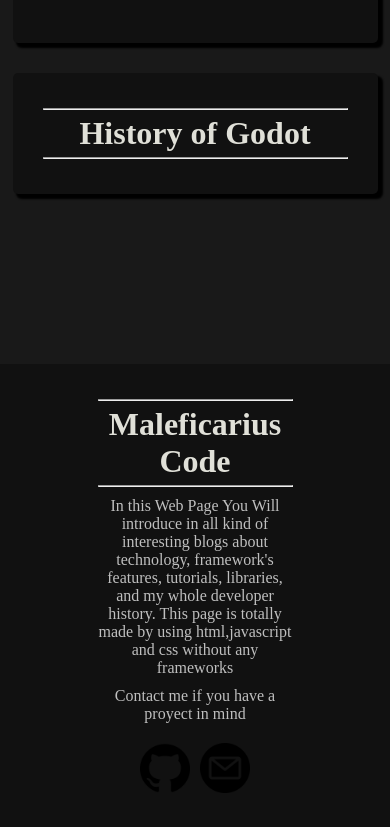
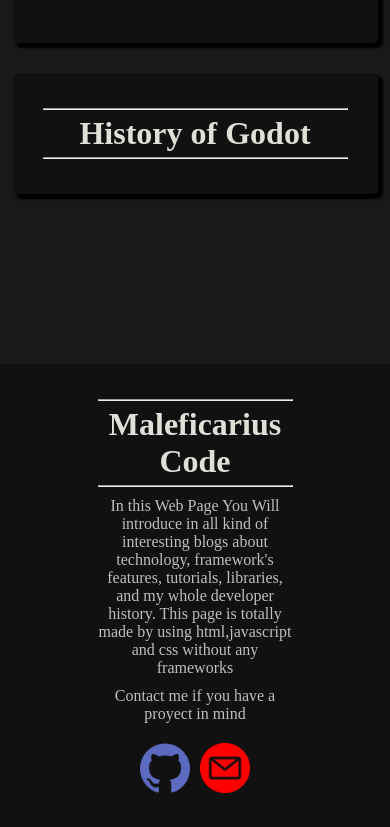
Before and after one commit to Miguel-Angel-Batres/MaleficariusCode, a plain HTML site: page CompetitiveProgramming.html in a window 390 px wide. Shown: the part 1063-1890 px from the top of the page. Drawn offline with Linux system fonts and the light colour scheme.

Commit message:
mobile images

```diff
--- a/CompetitiveProgramming.html
+++ b/CompetitiveProgramming.html
@@ -76,11 +76,11 @@
         <div class="programing_lenguages_images">
           <a href="" class="contenedor_imagen">
           <!-- Icon Based On Github Google Images -->
-          <img src="./imagenes/github.webp" alt="" class="contact_image" onmouseover="cambiarRuta(1,1,this)" onmouseout="cambiarRuta(1,2,this)">
+          <img id="imagen"src="./imagenes/github.webp" alt="" class="contact_image" onmouseover="cambiarRuta(1,1,this)" onmouseout="cambiarRuta(1,2,this)">
           </a>
           <a href="" class="contenedor_imagen">
           <!-- Icon Based On Email Google Images-->
-          <img src="./imagenes/email.webp" alt="" class="contact_image"  onmouseover="cambiarRuta(2,1,this)" onmouseout="cambiarRuta(2,2,this)">
+          <img id="imagen2"src="./imagenes/email.webp" alt="" class="contact_image"  onmouseover="cambiarRuta(2,1,this)" onmouseout="cambiarRuta(2,2,this)">
           </a>
         </div>
 
--- a/snake.js
+++ b/snake.js
@@ -17,6 +17,13 @@
           }
       }
 
+      }
+      var imgelement = document.getElementById('imagen');
+      var img2element = document.getElementById('imagen2');
+
+      if(window.innerWidth < 768){
+        imgelement.src = './imagenes/githubrojo.webp';
+        img2element.src = './imagenes/emailrojo.webp';
       }
       Prism.highlightAll();
 
```
Also changed, not shown: GodotDevelopment.html (+2 -2 lines), blogs.html (+2 -2 lines), index.html (+2 -2 lines).
